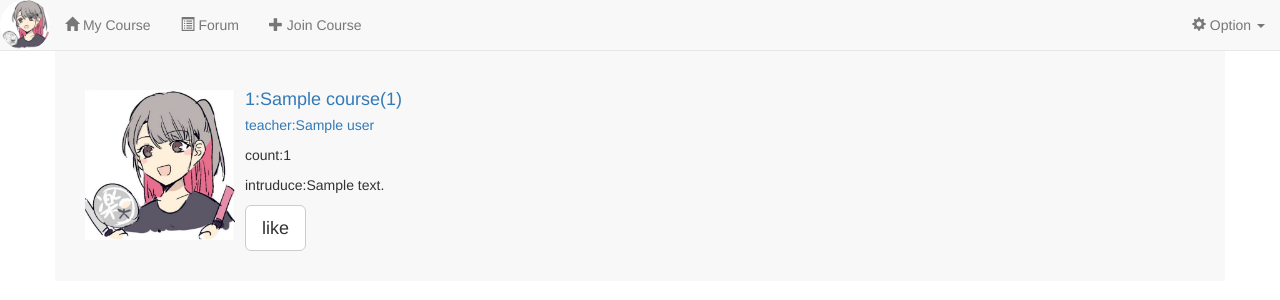
After one commit to jiangxiaosheng/SCUT-ClassHelper, a Flask app: template app/templates/course/course_list.html in a window 1280 px wide. The commit adds this page. Shown: the top 300 px of the page. Run offline with Flask 2, Linux system fonts and the light colour scheme; the template is opened without the code that fills it: most values are stand-ins (such as "Sample title", 1, 10 or a date in 2020); some libraries are stand-ins or nearby versions.

Commit message:
2019-11-28

```diff
--- /dev/null
+++ b/app/templates/course/course_list.html
@@ -0,0 +1,24 @@
+{% extends "/base.html" %}
+{% import "/_macros.html" as macros %}
+{% block title %}course_list{% endblock %}
+
+{% block content %}
+<div class="container navbar-default" style="height:100%;padding-top:30px;">
+    <div class="container">
+        {% for each in courses %}
+        <div style="padding-top:60px;padding-bottom:30px">
+            <div class="media-left">
+                <a href="#"><img src="{{ url_for('static', filename='img/suki.jpg') }}" class="media-object" style="width:150px"></a>
+            </div>
+            <div class="media-body">
+                <a href="{{ url_for('course.chatroom', course_id=each.course_id) }}"><h4 class="media-heading">{{ loop.index }}:{{ each.name }}({{ each.course_id }})</h4></a>
+                <a href="#"><p>teacher:{{ each.teacher.user.name }}</p></a>
+                <p>count:{{ each.students.count() }}</p>
+                <p>intruduce:{{ each.about_course }}</p>
+                <button id="{{ each.course_id }}" type="button" class="btn btn-default btn-lg">like</button>
+            </div>
+        </div>
+        {% endfor %}
+    </div>
+</div>
+{% endblock %}
```
Also changed, not shown: app/templates/user.html (+20 -2 lines).
